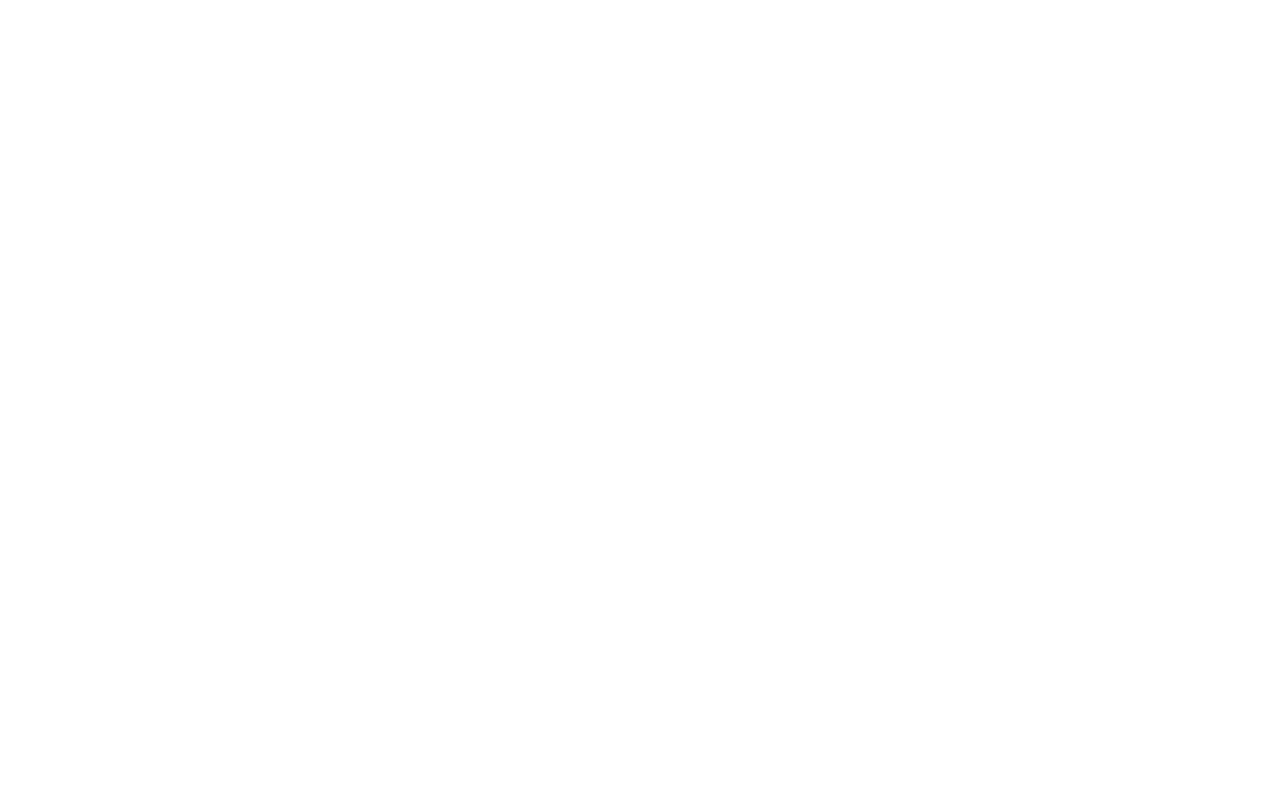
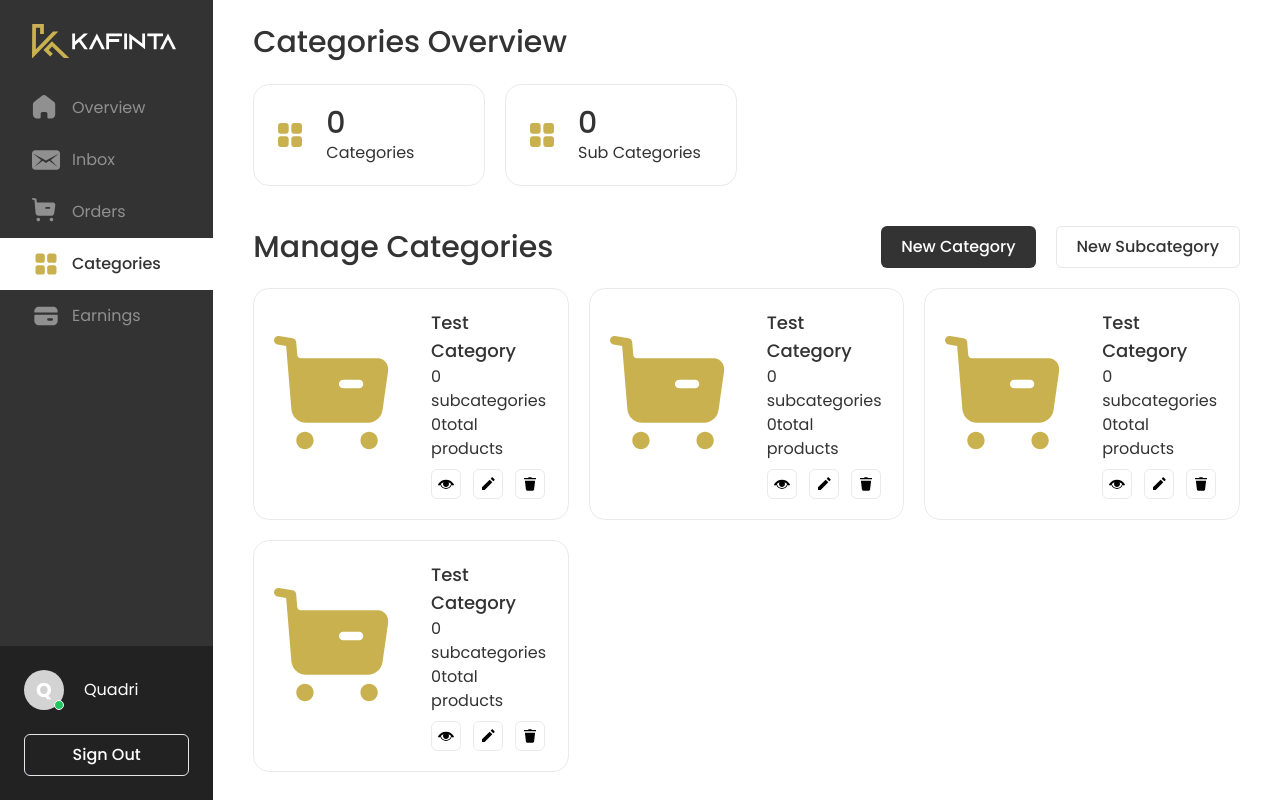
Before and after one commit to kafinta/admin-frontend, a Nuxt app: page /categories in a window 1280 px wide. Before the commit this address had no page. Built offline with nearby package versions, Linux system fonts and the light colour scheme.

Commit message:
chore: categories page design outline in progress, event handling implementation in progress

```diff
--- /dev/null
+++ b/components/Ui/Cards/Categories.vue
@@ -0,0 +1,32 @@
+<template>
+  <div class="border border-accent-100 rounded-2xl p-5 flex items-center gap-5">
+    <img :src="imagePath" class="w-1/2" alt="">
+    <div>
+      <UiTypographyH3>{{ category_name }}</UiTypographyH3>
+      <UiTypographyP>{{ subcategories }} subcategories</UiTypographyP>
+      <UiTypographyP>{{ products }}total products</UiTypographyP>
+
+      <div class="mt-2 flex gap-3">
+        <button @click="$emit('viewCategory')" class="p-1.5 border border-accent-100 rounded-md hover:border-primary hover:text-primary duration-500 ease-in-out">
+          <UiIconsEye class="w-4 h-4" />
+        </button>
+        <button @click="$emit('editCategory')" class="p-1.5 border border-accent-100 rounded-md hover:border-primary hover:text-primary duration-500 ease-in-out">
+          <UiIconsEdit class="w-4 h-4" />
+        </button>
+        <button @click="$emit('deleteCategory')" class="p-1.5 border border-accent-100 rounded-md hover:border-primary hover:text-primary duration-500 ease-in-out">
+          <UiIconsDelete class="w-4 h-4" />
+        </button>
+      </div>
+    </div>
+  </div>
+</template>
+<script>
+export default {
+  props:{
+    imagePath: String,
+    category_name: String,
+    subcategories: Number,
+    products: Number,
+  }
+}
+</script>
--- /dev/null
+++ b/components/Ui/Icons/Delete.vue
@@ -0,0 +1,5 @@
+<template>
+<svg xmlns="http://www.w3.org/2000/svg" viewBox="0 0 24 24" fill="currentColor">
+  <path d="M10 2L9 3L3 3L3 5L21 5L21 3L15 3L14 2L10 2 z M 4.3652344 7L5.8925781 20.263672C6.0245781 21.253672 6.877 22 7.875 22L16.123047 22C17.121047 22 17.974422 21.254859 18.107422 20.255859L19.634766 7L4.3652344 7 z" />
+</svg>
+</template>
--- /dev/null
+++ b/components/Ui/Icons/Edit.vue
@@ -0,0 +1,5 @@
+<template>
+<svg xmlns="http://www.w3.org/2000/svg" viewBox="0 0 24 24" fill="currentColor">
+  <path d="M18.414062 2C18.158188 2 17.902031 2.0974687 17.707031 2.2929688L16 4L20 8L21.707031 6.2929688C22.098031 5.9019687 22.098031 5.2689063 21.707031 4.8789062L19.121094 2.2929688C18.925594 2.0974687 18.669937 2 18.414062 2 z M 14.5 5.5L3 17L3 21L7 21L18.5 9.5L14.5 5.5 z" />
+</svg>
+</template>
--- /dev/null
+++ b/components/Ui/Icons/Eye.vue
@@ -0,0 +1,5 @@
+<template>
+<svg xmlns="http://www.w3.org/2000/svg" fill="currentColor" viewBox="0 0 26 26">
+  <path d="M13 6.15625C7.980469 6.15625 3.289063 8.652344 0.46875 12.8125C-0.0585938 13.59375 0.160156 14.628906 0.9375 15.15625C1.230469 15.355469 1.546875 15.46875 1.875 15.46875C2.421875 15.46875 2.984375 15.203125 3.3125 14.71875C3.417969 14.5625 3.546875 14.429688 3.65625 14.28125C4.996094 18.160156 8.664063 20.9375 13 20.9375C17.335938 20.9375 21.003906 18.160156 22.34375 14.28125C22.453125 14.429688 22.582031 14.5625 22.6875 14.71875C23.210938 15.496094 24.28125 15.683594 25.0625 15.15625C25.839844 14.628906 26.058594 13.589844 25.53125 12.8125C22.714844 8.648438 18.019531 6.15625 13 6.15625 Z M 16.96875 10.25C18.636719 10.847656 20.125 11.839844 21.375 13.125C20.441406 16.882813 17.042969 19.6875 13 19.6875C8.957031 19.6875 5.558594 16.882813 4.625 13.125C5.867188 11.847656 7.375 10.882813 9.03125 10.28125C8.496094 11.054688 8.1875 11.988281 8.1875 13C8.1875 15.65625 10.34375 17.8125 13 17.8125C15.65625 17.8125 17.8125 15.65625 17.8125 13C17.8125 11.980469 17.511719 11.027344 16.96875 10.25Z" />
+</svg>
+</template>
--- /dev/null
+++ b/pages/categories.vue
@@ -0,0 +1,91 @@
+<template>
+  <div>
+    <UiTypographyH2>Categories Overview</UiTypographyH2>
+    <div class="grid gri-cols-2 lg:grid-cols-4 gap-5 my-6">
+      <UiCardsOverview v-for="item in overview" :key="item.id" :imagePath="item.imagePath" :item="item.title" :item_count="item.count" :route="item.route" />
+    </div>
+    <div class="flex justify-between items-center mt-10">
+      <UiTypographyH2>Manage Categories</UiTypographyH2>
+
+      <div class="flex gap-5">
+        <UiButtonsPrimary>New Category</UiButtonsPrimary>
+        <UiButtonsTertiary>New Subcategory</UiButtonsTertiary>
+      </div>
+    </div>
+    <div class="grid grid-cols-2 lg:grid-cols-3 gap-3 md:gap-5 mt-5">
+      <UiCardsCategories v-for="category in categories" :key="category.id" :imagePath="category.imagePath" :category_name="category.name" :subcategories="category.subcategory" :products="category.products"
+      @viewCategory="viewCategory()"
+      @editCategory="editCategory()"
+      @deleteCategory="deleteCategory()"
+      />
+    </div>
+  </div>
+</template>
+<script>
+export default {
+  layout: 'user',
+  data() {
+    return {
+      overview: [
+        {
+          id: 1,
+          imagePath: require('@/assets/images/insights/categories.svg'),
+          title: 'Categories',
+          count: '0',
+          route: '/categories'
+        },
+        {
+          id: 2,
+          imagePath: require('@/assets/images/insights/categories.svg'),
+          title: 'Sub Categories',
+          count: '0',
+          route: '/categories'
+        },
+      ],
+
+      categories: [
+        {
+          id: 1,
+          imagePath: require('@/assets/images/insights/purchases.svg'),
+          name: 'Test Category',
+          subcategory: 0,
+          products: 0,
+        },
+        {
+          id: 1,
+          imagePath: require('@/assets/images/insights/purchases.svg'),
+          name: 'Test Category',
+          subcategory: 0,
+          products: 0,
+        },
+        {
+          id: 1,
+          imagePath: require('@/assets/images/insights/purchases.svg'),
+          name: 'Test Category',
+          subcategory: 0,
+          products: 0,
+        },
+        {
+          id: 1,
+          imagePath: require('@/assets/images/insights/purchases.svg'),
+          name: 'Test Category',
+          subcategory: 0,
+          products: 0,
+        }
+      ]
+    }
+  },
+
+  methods: {
+    viewCategory(){
+
+    },
+    editCategory(){
+
+    },
+    deleteCategory(){
+
+    }
+  }
+}
+</script>
```
